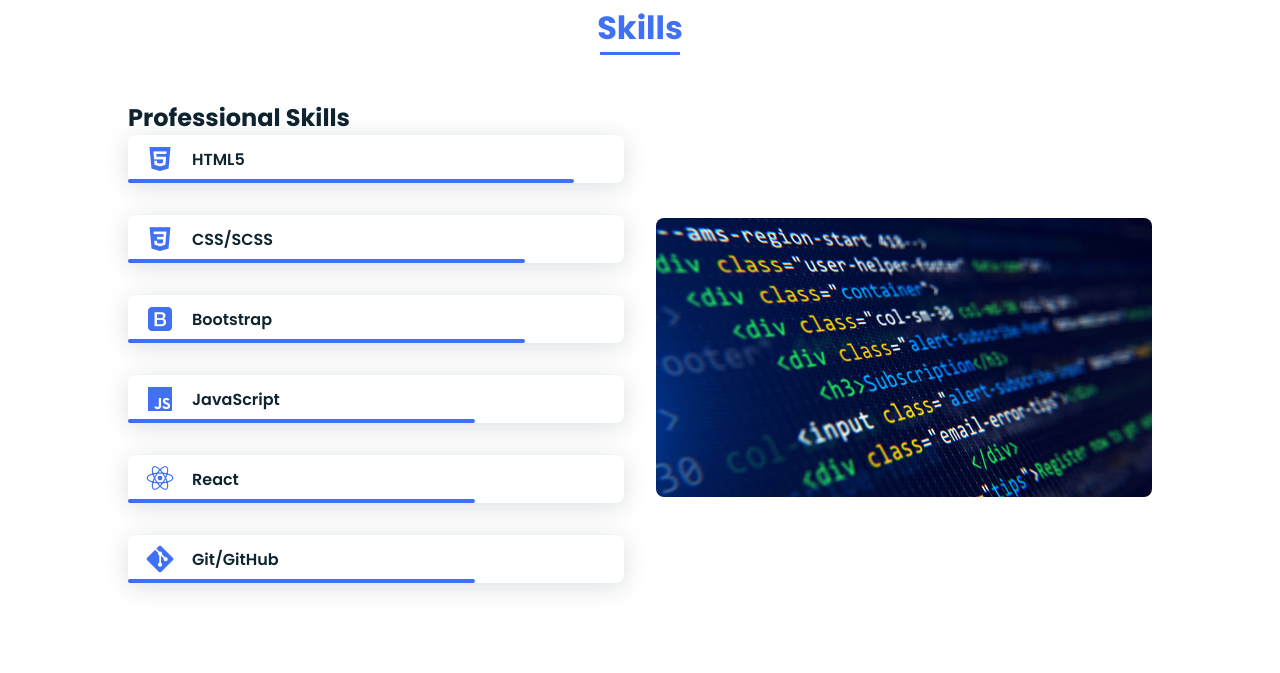
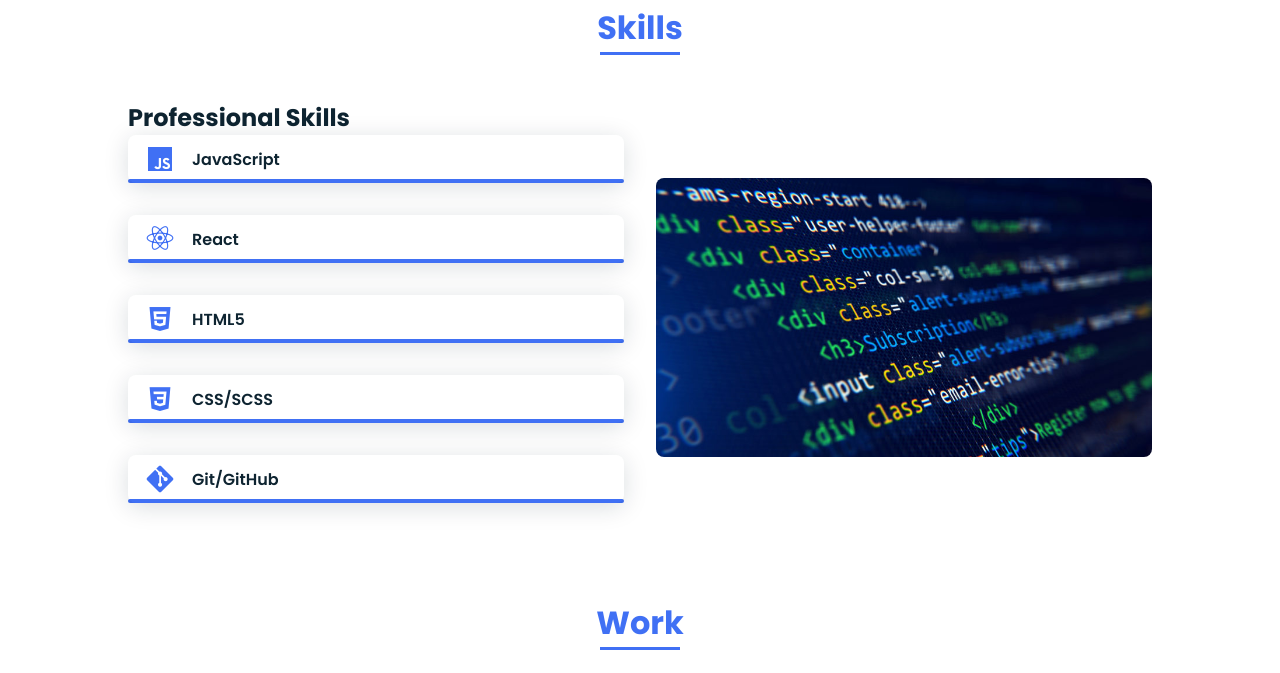
Before and after one commit to EdwardAgyeman/Portfolio-Website, a plain HTML site: page index.html in a window 1280 px wide. Shown: the part 1400-2073 px from the top of the page. Drawn offline with nearby package versions, Linux system fonts and the light colour scheme.

Commit message:
Updated SKills Section

```diff
--- a/assets/css/styles.css
+++ b/assets/css/styles.css
@@ -297,22 +297,22 @@ img {
     z-index: var(--z-back);
 }
 .skills__html {
-    width: 90%;
+    width: 100%;
 }
 .skills__css {
-    width: 80%;
+    width: 100%;
 }
 .skills__bootstrap {
-    width: 80%;
+    width: 100%;
 }
 .skills__js {
-    width: 70%;
+    width: 100%;
 }
 .skills__react {
-    width: 70%;
+    width: 100%;
 }
 .skills__git {
-    width: 70%;
+    width: 100%;
 }
 .skills__img {
     border-radius: .5rem;
--- a/index.html
+++ b/index.html
@@ -81,7 +81,30 @@
                 <div>
                     <h2 class="skills__subtitle">Professional Skills</h2>
                     <p class="skills__text">Lorem, ipsum dolor sit amet consectetur adipisicing elit. Eaque itaque impedit, soluta suscipit obcaecati veritatis aspernatur enim expedita temporibus do amet!</p>
+                    <div class="skills__data">
+                        <div class="skills__names">
+                            <i class='bx bxl-javascript skills__icon' ></i>
+                            <span class="skills_name">JavaScript</span>
+                        </div>
 
+                        <div>
+                            <!-- <span class="skills__percentage">70%</span> -->
+                        </div>
+
+                        <div class="skills__bar skills__js"></div>
+                    </div>
+                    <div class="skills__data">
+                        <div class="skills__names">
+                            <i class='bx bxl-react skills__icon' ></i>
+                            <span class="skills_name">React</span>
+                        </div>
+
+                        <div>
+                            <!-- <span class="skills__percentage">30%</span> -->
+                        </div>
+
+                        <div class="skills__bar skills__react"></div>
+                    </div>
                     <div class="skills__data">
                         <div class="skills__names">
                             <i class='bx bxl-html5 skills__icon' ></i>
@@ -106,42 +129,7 @@
 
                         <div class="skills__bar skills__css"></div>
                     </div>
-                    <div class="skills__data">
-                        <div class="skills__names">
-                            <i class='bx bxl-bootstrap skills__icon' ></i>
-                            <span class="skills_name">Bootstrap</span>
-                        </div>
 
-                        <div>
-                            <!-- <span class="skills__percentage">80%</span> -->
-                        </div>
-
-                        <div class="skills__bar skills__bootstrap"></div>
-                    </div>
-                    <div class="skills__data">
-                        <div class="skills__names">
-                            <i class='bx bxl-javascript skills__icon' ></i>
-                            <span class="skills_name">JavaScript</span>
-                        </div>
-
-                        <div>
-                            <!-- <span class="skills__percentage">70%</span> -->
-                        </div>
-
-                        <div class="skills__bar skills__js"></div>
-                    </div>
-                    <div class="skills__data">
-                        <div class="skills__names">
-                            <i class='bx bxl-react skills__icon' ></i>
-                            <span class="skills_name">React</span>
-                        </div>
-
-                        <div>
-                            <!-- <span class="skills__percentage">30%</span> -->
-                        </div>
-
-                        <div class="skills__bar skills__react"></div>
-                    </div>
                     <div class="skills__data">
                         <div class="skills__names">
                             <i class='bx bxl-git skills__icon' ></i>
```
